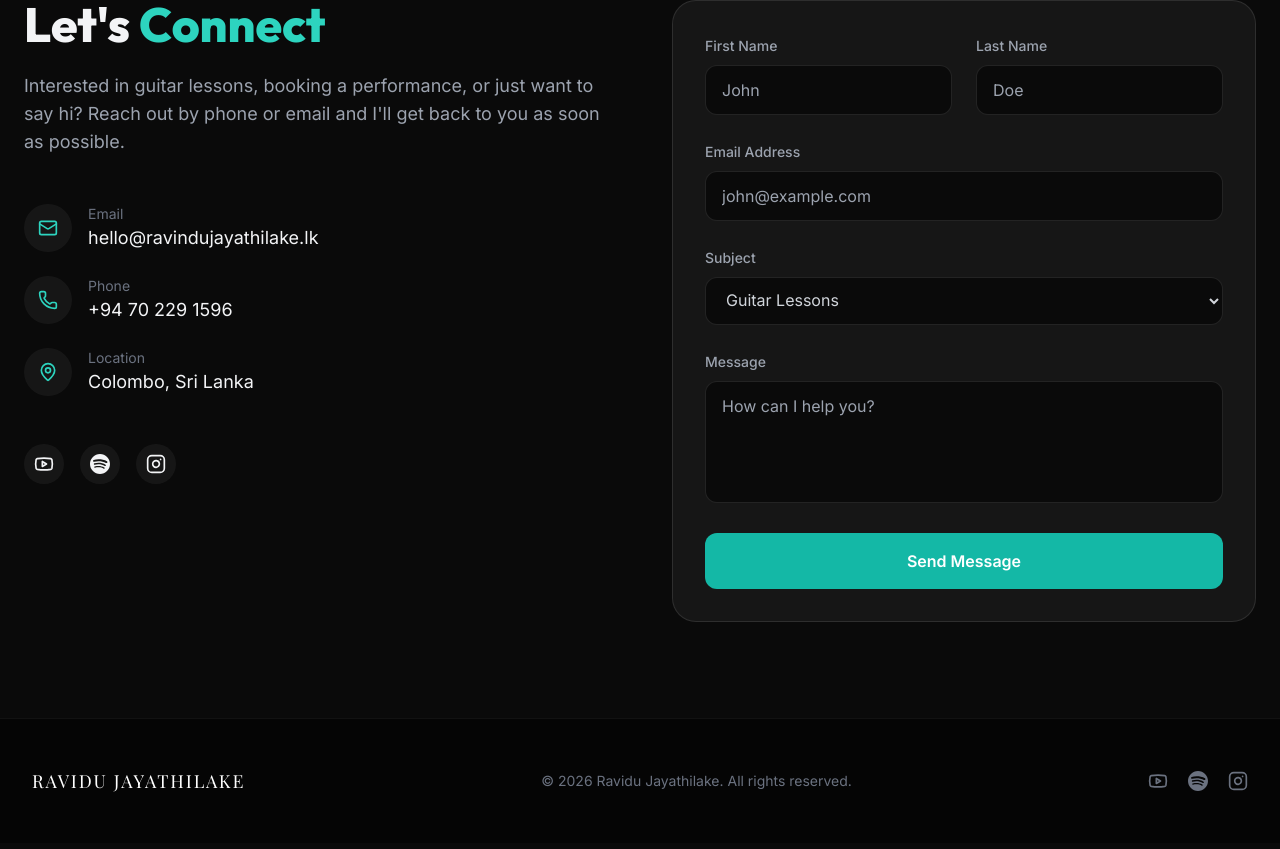
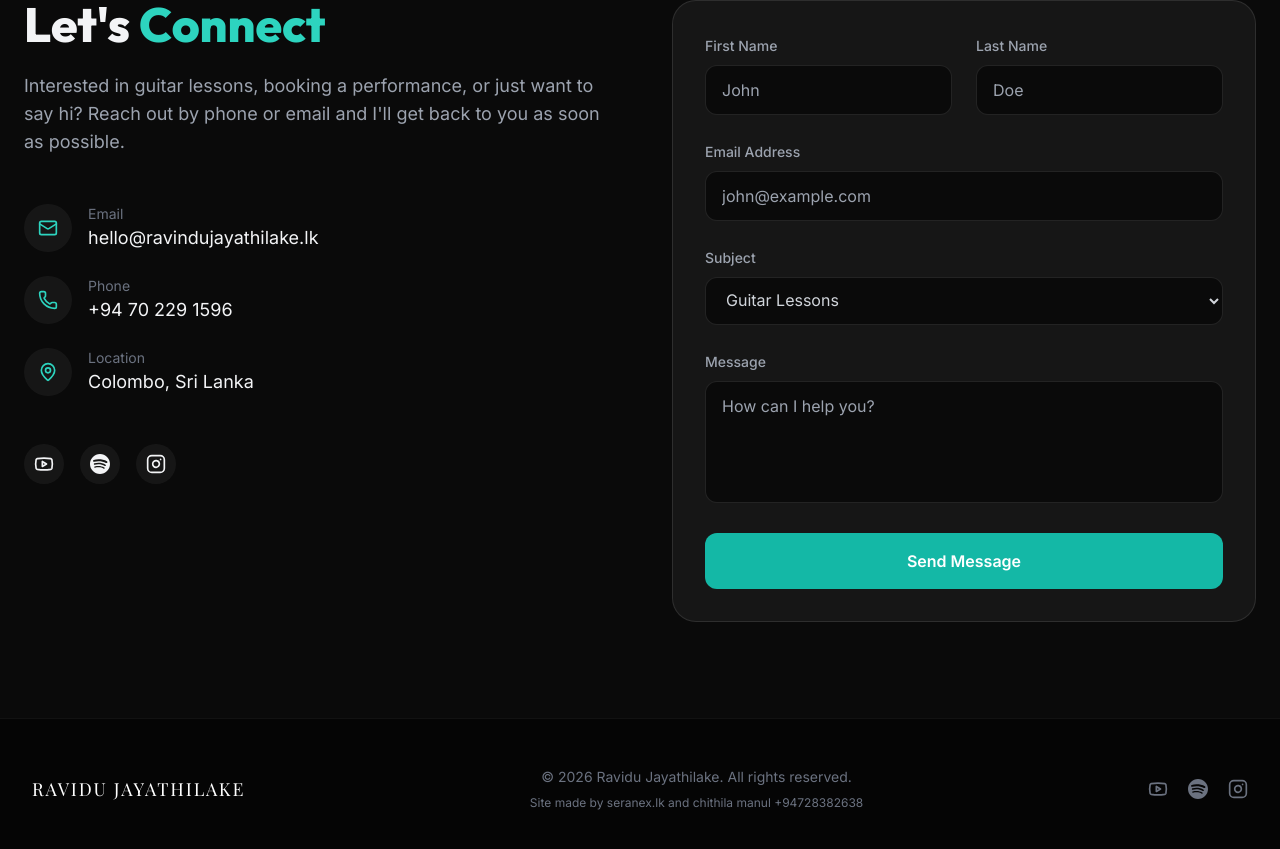
Before and after one commit to chithilamanul1/raviduweb, a React app: page / in a window 1280 px wide. Shown: the part 3406-4255 px from the top of the page. Built offline with nearby package versions, Linux system fonts and the light colour scheme; the HTML template or start-up script is replaced by a standard one.

Commit message:
Add site credits to footer

```diff
--- a/src/components/Footer.tsx
+++ b/src/components/Footer.tsx
@@ -34,9 +34,14 @@ export function Footer() {
         <div className="text-lg font-serif tracking-widest text-white uppercase">
           Ravidu Jayathilake
         </div>
-        <p className="text-gray-500 text-sm text-center">
-          © {new Date().getFullYear()} Ravidu Jayathilake. All rights reserved.
-        </p>
+        <div className="flex flex-col items-center gap-2">
+          <p className="text-gray-500 text-sm text-center">
+            © {new Date().getFullYear()} Ravidu Jayathilake. All rights reserved.
+          </p>
+          <p className="text-gray-500 text-xs text-center">
+            Site made by seranex.lk and chithila manul +94728382638
+          </p>
+        </div>
         <div className="flex gap-5">
           {socials.map(({ Icon, href, label }) => (
             <a
```
